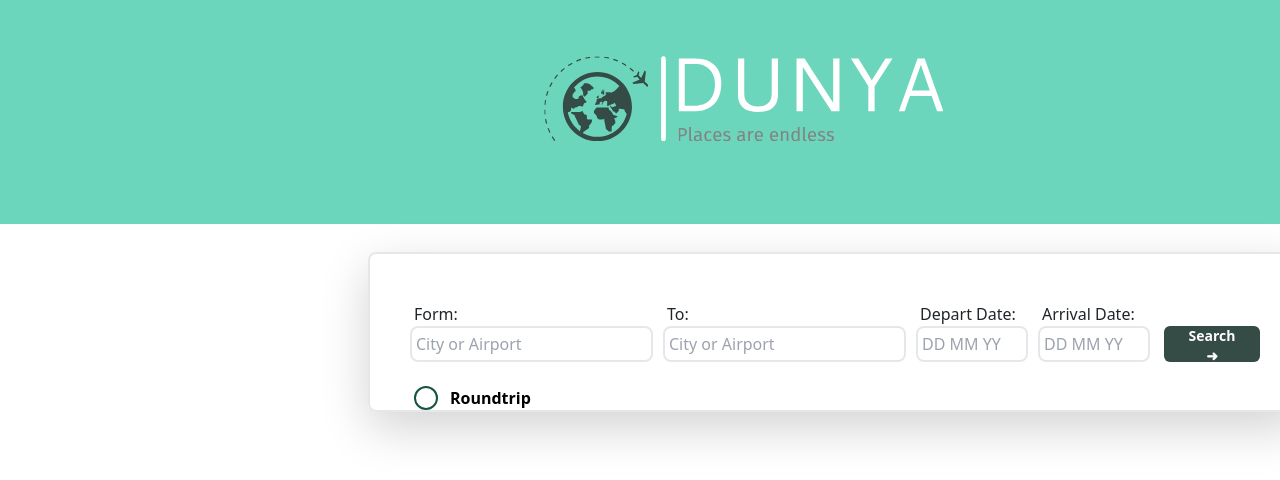
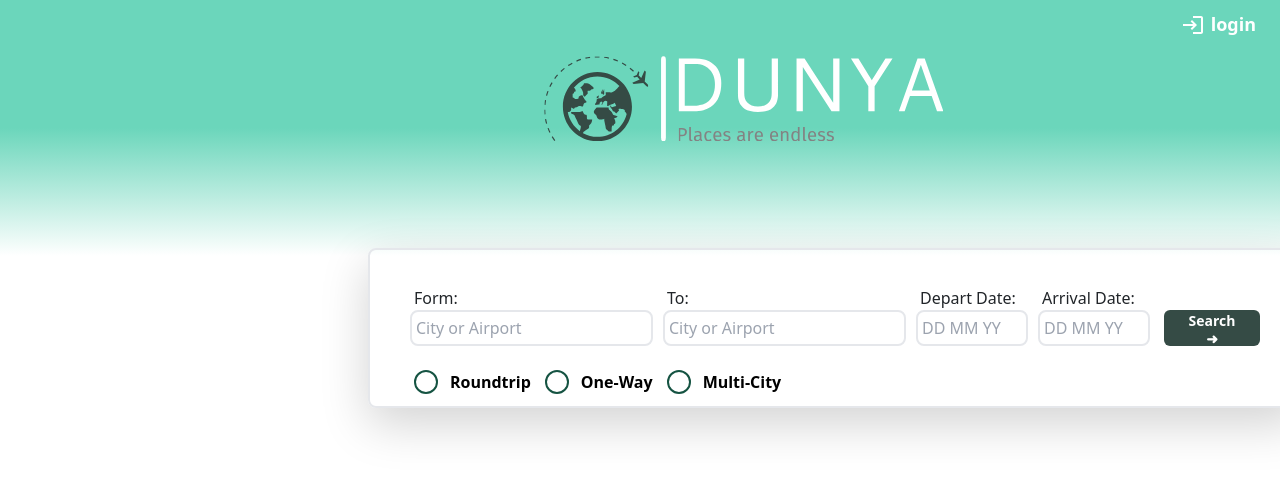
Before and after one commit to WahabJI/CodeRED-Redacted_W, a Next.js app in the folder app/: page / in a window 1280 px wide. Shown: the top 480 px of the page. Built offline with nearby package versions, Linux system fonts and the light colour scheme.

Commit message:
header redesign

```diff
--- a/app/components/button/searchButton.tsx
+++ b/app/components/button/searchButton.tsx
@@ -1,7 +1,7 @@
 //this component is for the header at the top of the screen
 const searchButton = () => {
     return (
-        <button className = "bg-marine hover:bg-deep_marine text-white text-center text-sm font-bold px-4 rounded w-24 h-9 ml-1 mt-6">
+        <button className = "bg-marine hover:bg-deep_marine text-white text-center text-sm font-bold px-4 py-0.5 leading-tight rounded w-24 h-9 ml-1 mt-6">
             Search ➜
         </button>
     );
--- a/app/components/header/header.tsx
+++ b/app/components/header/header.tsx
@@ -1,8 +1,12 @@
+import Link from 'next/link'
+import Image from 'next/image'
+
 //this component is for the header at the top of the screen
-const Header = () => {
+const Header = (props:any) => {
     return (
-        <div className = "@apply text-2xl font-semibold p-6 ml-10 text-navy w-screen">
-            <h1>Welcome to SkyScooner</h1>
+        <div className="absolute top-0 right-0 font-semibold text-white mr-6 mt-2.5 text-lg rounded-lg hover:text-xl hover:underline">
+            <Image className = "relative inline-block mr-1.5 -mt-0.5" src = "/login.svg" alt="..." width={24} height={24}/>
+            <Link href="./pages/LoginPage" className="no-underline text-white">login</Link>
         </div>
     );
 };
--- a/app/components/logo/Logo.tsx
+++ b/app/components/logo/Logo.tsx
@@ -3,7 +3,7 @@ import Image from "next/image";
 //this component is for the logo that appears above the searchbars
 const Logo = () => {
     return (
-        <div className = "bg-aqua w-full h-56 mb-7">
+        <div className = "bg-aqua  bg-gradient-to-b from-aqua via-aqua to-white w-full h-64  mb-7">
             <Image className = "absolute inset-0 top-0 right-96 left-96 mr-40 ml-40 mt-14" src = "/dunya-logo.svg" alt="..." width={400} height={533}/>
         </div>
     );
--- a/app/pages/index.tsx
+++ b/app/pages/index.tsx
@@ -1,5 +1,6 @@
 import Head from 'next/head'
 import Image from 'next/image'
+import Link from 'next/link'
 import Header from '../components/header/header'
 import OutboundSearchBar from '../components/searchbars/OutboundSearchBar'
 import DestinationSearchBar from '../components/searchbars/DestinationSearchBar'
@@ -23,10 +24,11 @@ export default function Home() {
         <meta name="description" content="Generated by create next app" />
         <link rel="icon" href="/favicon.ico" />
       </Head>
-      {/* <Header/> */}
+      <Header>
+      </Header>
       <Logo/>
-      <div className="rounded-lg shadow-lg border-solid border-2 border-inherit box-border content-center absolute inset-x-0 ml-80 mr-80 left-12 right-12 h-40 w-min">
-        <div className="flex flex-row justify-center gap-x-2.5 mx-10 mt-5">
+      <div className="rounded-lg shadow-lg border-solid border-2 border-inherit box-border content-center absolute inset-x-0 ml-80 mr-80 left-12 right-12 h-40 w-min -mt-9">
+        <div className="flex flex-row justify-center gap-x-2.5 mx-10 mt-4">
           <OutboundSearchBar/>
           <DestinationSearchBar/>
           <DepartDate/>
@@ -39,6 +41,16 @@ export default function Home() {
           <label className="text-black text-base font-semibold block relative text-right ml-0.5 mt-6">
             Roundtrip
           </label>
+          <TripButton>
+          </TripButton>
+          <label className="text-black text-base font-semibold block relative text-right ml-0.5 mt-6">
+            One-Way
+          </label>
+          <TripButton>
+          </TripButton>
+          <label className="text-black text-base font-semibold block relative text-right ml-0.5 mt-6">
+            Multi-City
+          </label>
         </div>
       </div>
   </div>
```
Also changed, not shown: app/public/login.svg (added).
